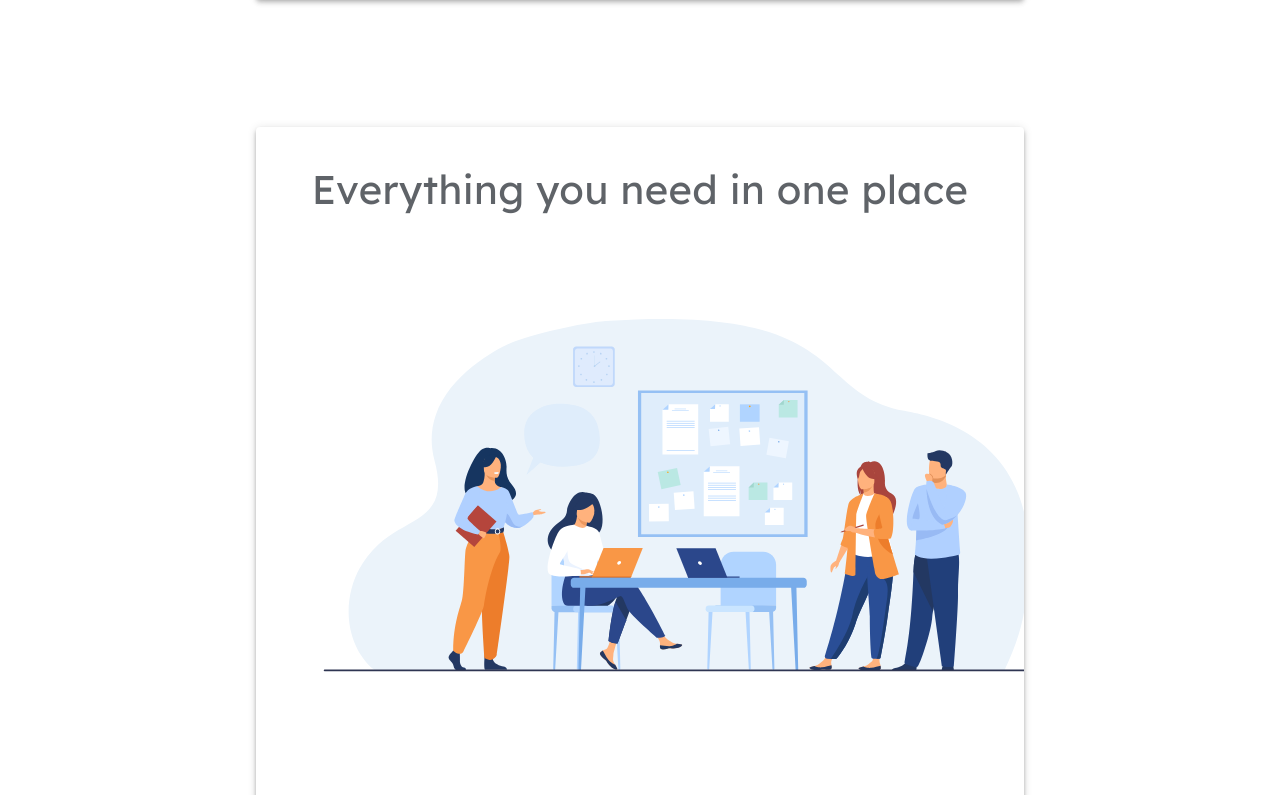
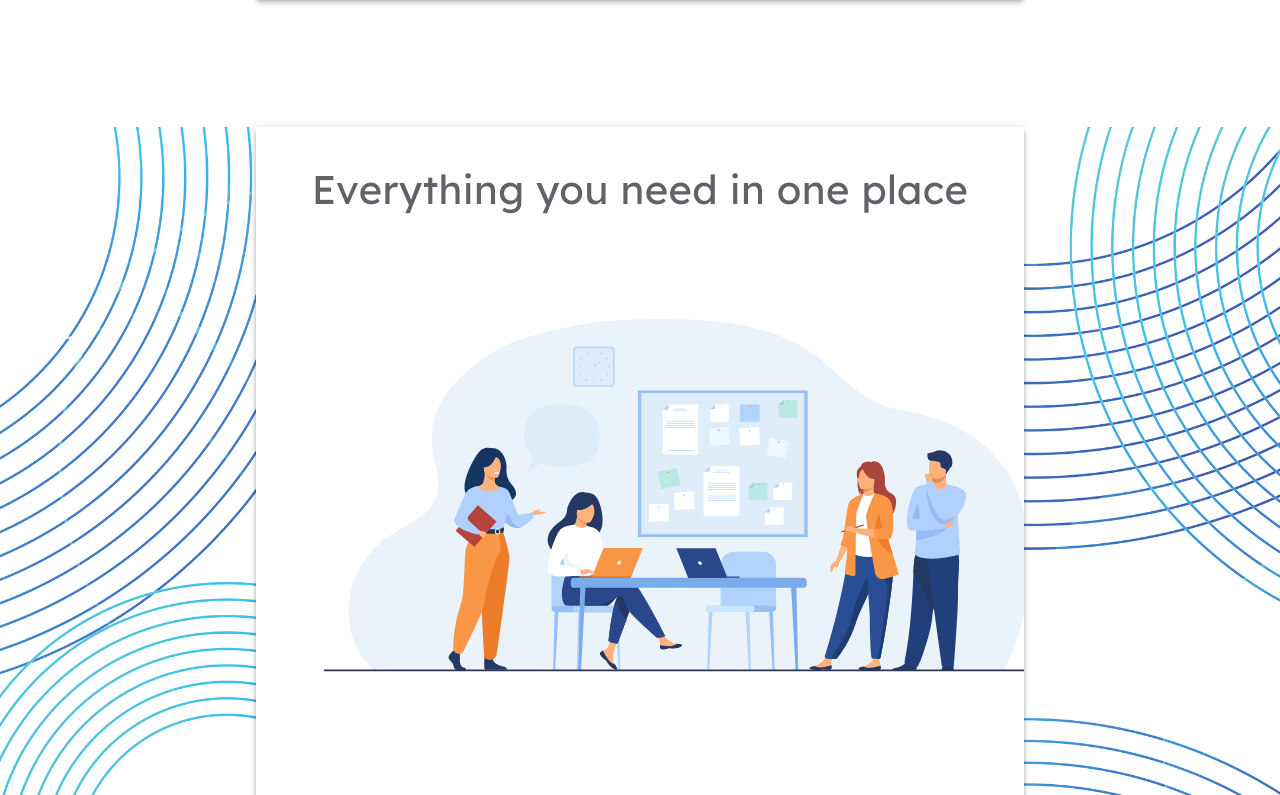
Before and after one commit to itspaywall/website, a React (Create React App) app: page /index in a window 1280 px wide. Shown: the part 1465-2260 px from the top of the page. Built offline with nearby package versions, Linux system fonts and the light colour scheme; a web font is replaced by a local one.

Commit message:
Added background to the features section.

```diff
--- a/src/visitor/landing/Features.js
+++ b/src/visitor/landing/Features.js
@@ -8,12 +8,16 @@ import Grid from "@material-ui/core/Grid";
 import Hidden from "@material-ui/core/Hidden";
 
 const useStyles = makeStyles((theme) => ({
+    container: {
+        backgroundImage: `url(${"assets/images/bg.png"})`,
+        backgroundSize: "cover",
+        backgroundPosition: "center",
+    },
     card: {
         width: "60%",
         marginLeft: "auto",
         marginRight: "auto",
         marginTop: 128,
-
         [theme.breakpoints.down("md")]: {
             width: "90%",
         },
@@ -84,6 +88,7 @@ const list = [
 function Features() {
     const classes = useStyles();
     return (
+        <div className={classes.container}>
             <Card className={classes.card} elevation={4}>
                 <CardContent className={classes.cardContent}>
                     <Typography className={classes.title}>
@@ -114,6 +119,7 @@ function Features() {
                     </Grid>
                 </CardContent>
             </Card>
+        </div>
     );
 }
 
```
Also changed, not shown: public/assets/images/bg.png (added). Lines whose indentation alone changed are shown as unchanged.
